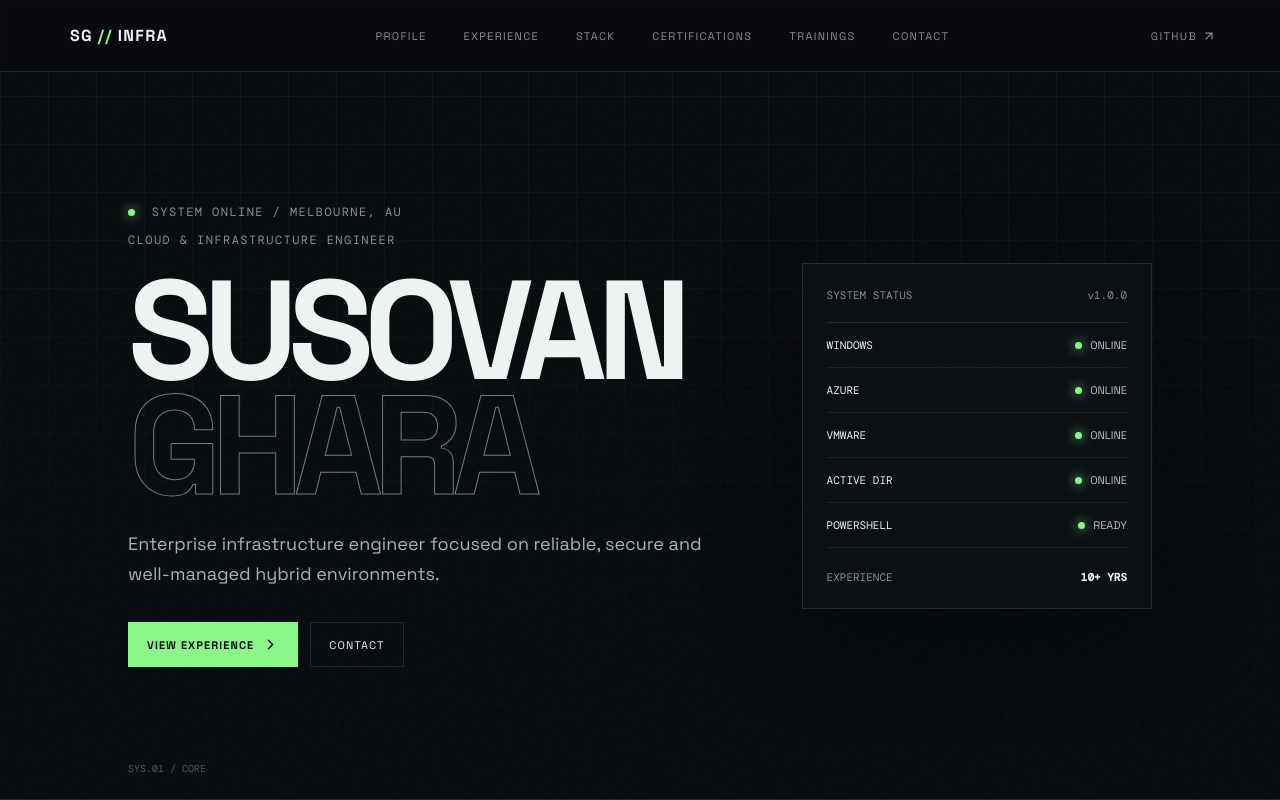
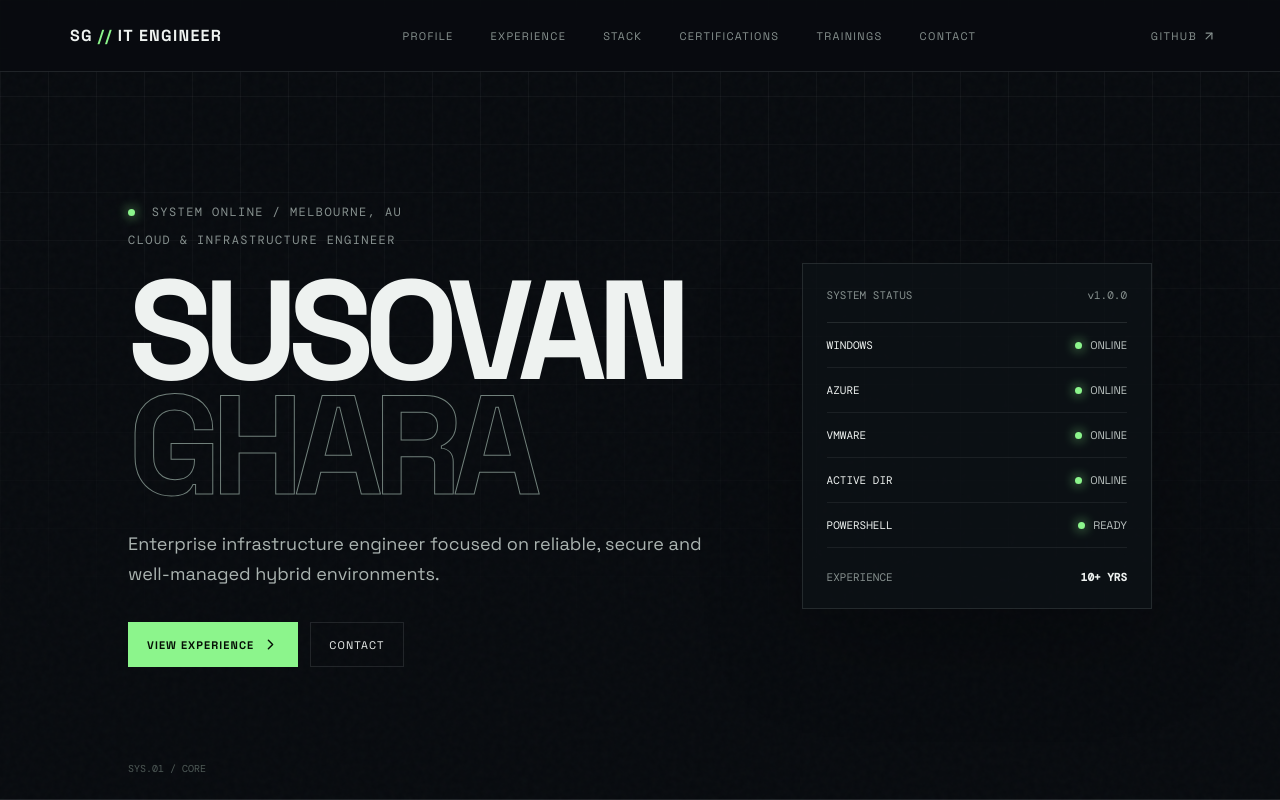
Before and after one commit to Susovan-G/susovan-ghara-infrastructure, a React (Vite) app: page / in a window 1280 px wide. Shown: the top 800 px of the page. Built offline with nearby package versions, Linux system fonts and the light colour scheme.

Commit message:
Update main.jsx
<button className="brand" onClick={() => go("HOME")}>SG<span>//</span>IT ENGINEER</button>

```diff
--- a/src/main.jsx
+++ b/src/main.jsx
@@ -81,7 +81,7 @@ function App() {
     <div className="app">
       <div className="noise" />
       <header className="nav">
-        <button className="brand" onClick={() => go("HOME")}>SG<span>//</span>INFRA</button>
+        <button className="brand" onClick={() => go("HOME")}>SG<span>//</span>IT ENGINEER</button>
         <button className="nav-toggle" onClick={() => setMenuOpen(!menuOpen)} aria-label="Toggle menu">
           <span/><span/><span/>
         </button>
```
